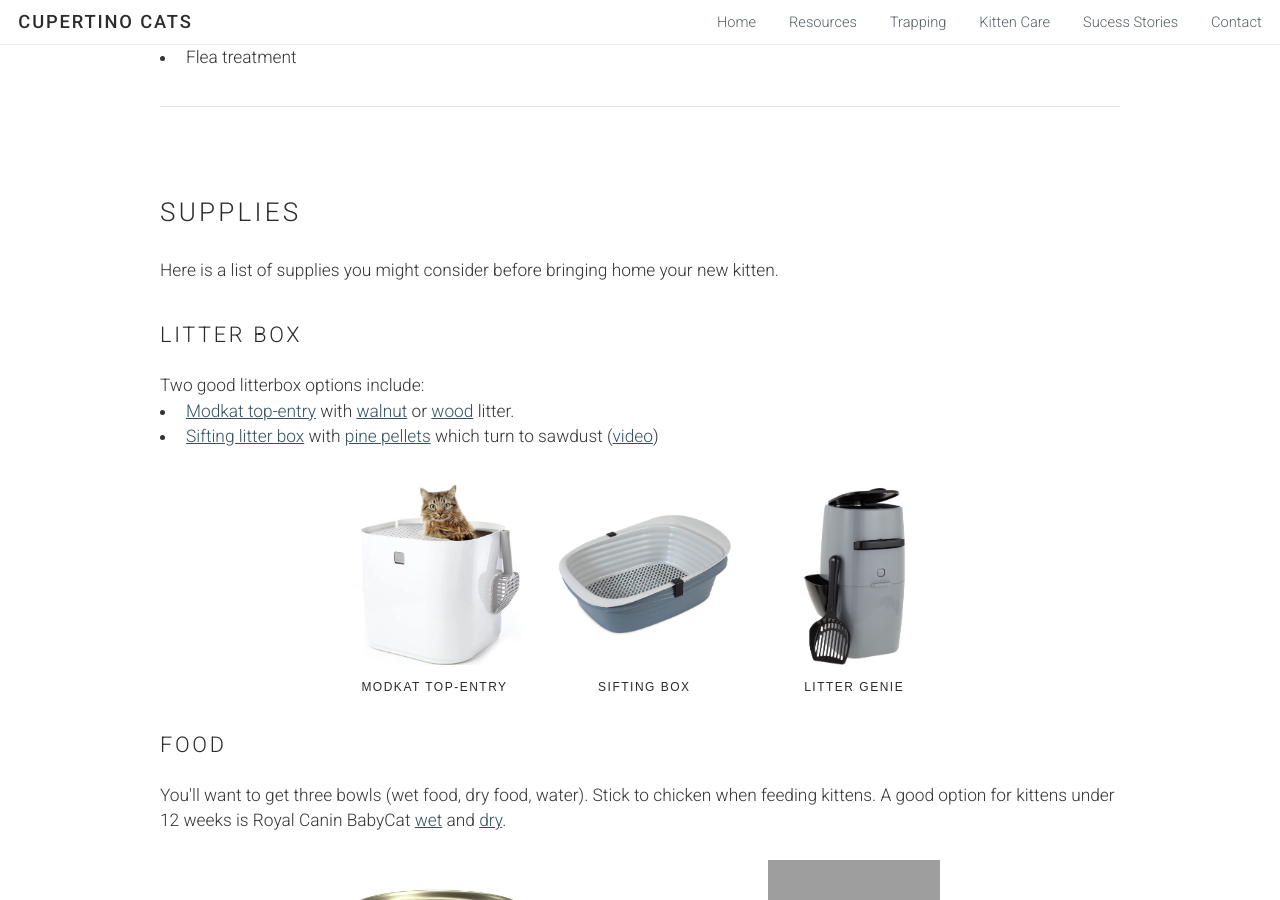
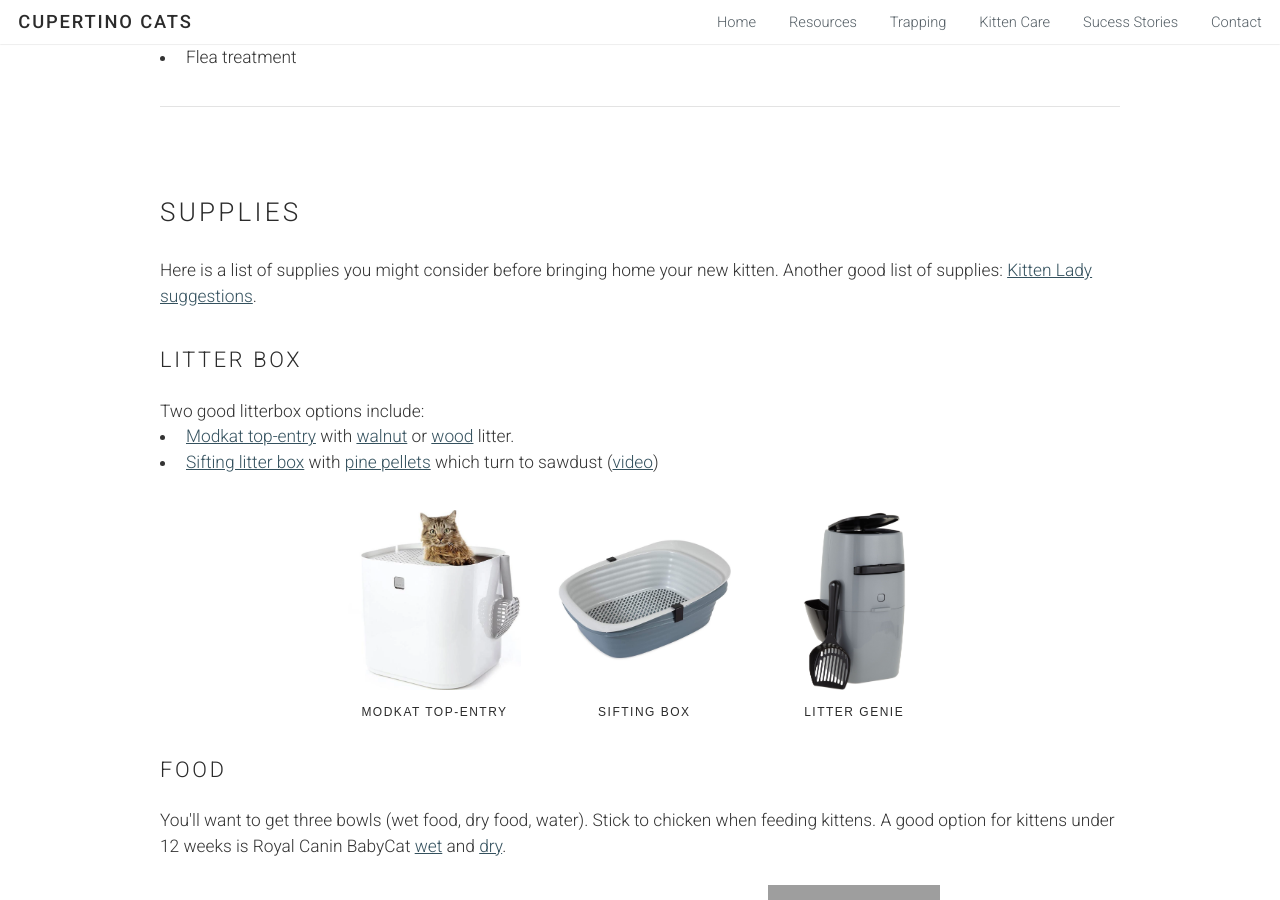
Before and after one commit to sunmeetsingh/bayareacats.github.io, a Jekyll site: the page built from kitten-care.html, in a window 1280 px wide and 900 px high, scrolled down 2064 px. Built offline with Jekyll 4.4.1, drawn with Linux system fonts in a browser that asks for light colours; grey boxes are pictures that could not be loaded.

Commit message:
Update supplies

```diff
--- a/kitten-care.html
+++ b/kitten-care.html
@@ -69,7 +69,7 @@ layout: default
             <section>
                 <h2>Supplies</h2>
 
-                <p>Here is a list of supplies you might consider before bringing home your new kitten.</p>
+                <p>Here is a list of supplies you might consider before bringing home your new kitten. Another good list of supplies: <a target="_blank" href="http://www.kittenlady.org/supplies">Kitten Lady suggestions</a>.</p>
 
                 <h3>Litter box</h3>
                 <p style="margin:0;">Two good litterbox options include:</p>
```
